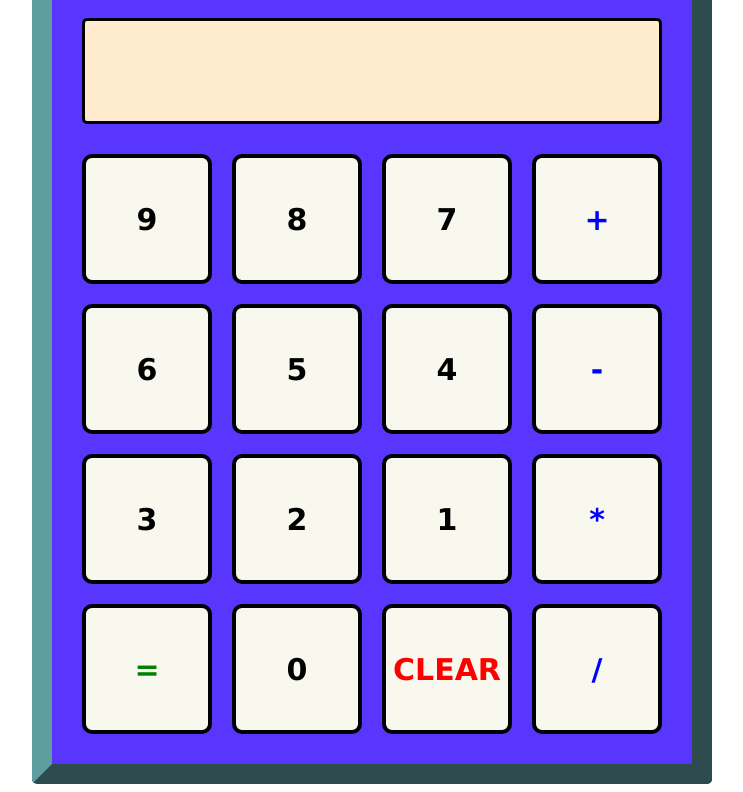
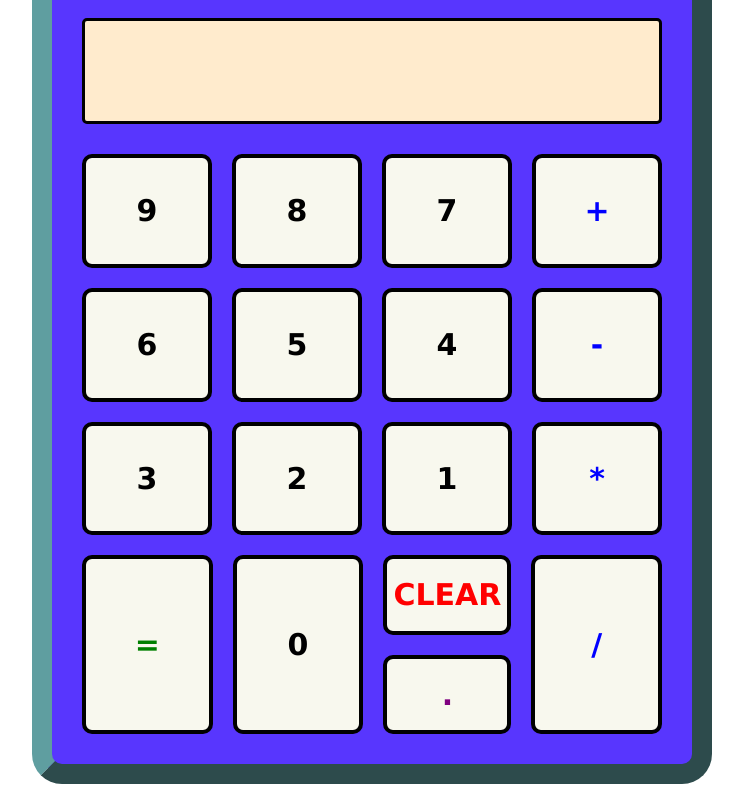
Before and after one commit to porkowski/topCalculator, a plain HTML site: page index.html in a window 1280 px wide. Shown: the part 175-967 px from the top of the page, without its empty margins (268-1011 px from the left). Drawn offline with Linux system fonts and the light colour scheme.

Commit message:
Final Save for the day before working on calc tommorow.

```diff
--- a/calculator.js
+++ b/calculator.js
@@ -8,6 +8,7 @@ function operate(str) {
     let operator = parameters[1];
     let num2 = parseInt(parameters[2]);
 
+    if (operator == '/' && num2 == 0) return "IMPOSSIBLE";
 
     switch(operator) {
     case '+':
--- a/index.html
+++ b/index.html
@@ -35,7 +35,10 @@
         <button class ="btn" id = "operator"> * </button>
         <button class ="btn" id = "equals">=</button>
         <button class ="btn">0</button>
-        <button class ="btn" id="clear">CLEAR</button>
+        <div class ="clrDecimal">
+            <button class ="btn" id="clear">CLEAR</button>
+            <button class ="btn" id="decimal">.</button>
+        </div>
         <button class ="btn" id = "operator"> / </button>
     </div>
 
--- a/styles.css
+++ b/styles.css
@@ -15,7 +15,7 @@
     border-style:outset;
     border-color:cadetblue;
     border-width:20px;
-    border-radius:5px;
+    border-radius:30px;
     margin:auto;
     display:flex;
     flex-direction: column;
@@ -52,6 +52,7 @@
     border-color:black;
     background-color:rgb(248, 248, 238);
     border-radius:10px;
+
 
 }
 
@@ -94,3 +95,20 @@
 #equals {
     color:green;
 }
+
+.clrDecimal {
+    display:flex;
+    flex-direction: column;
+    padding:0px;
+    margin:0px;
+
+
+
+
+}
+.clrDecimal button {
+    display:flex;
+    flex-grow:1;
+    flex-shrink: 1;
+
+}
```
